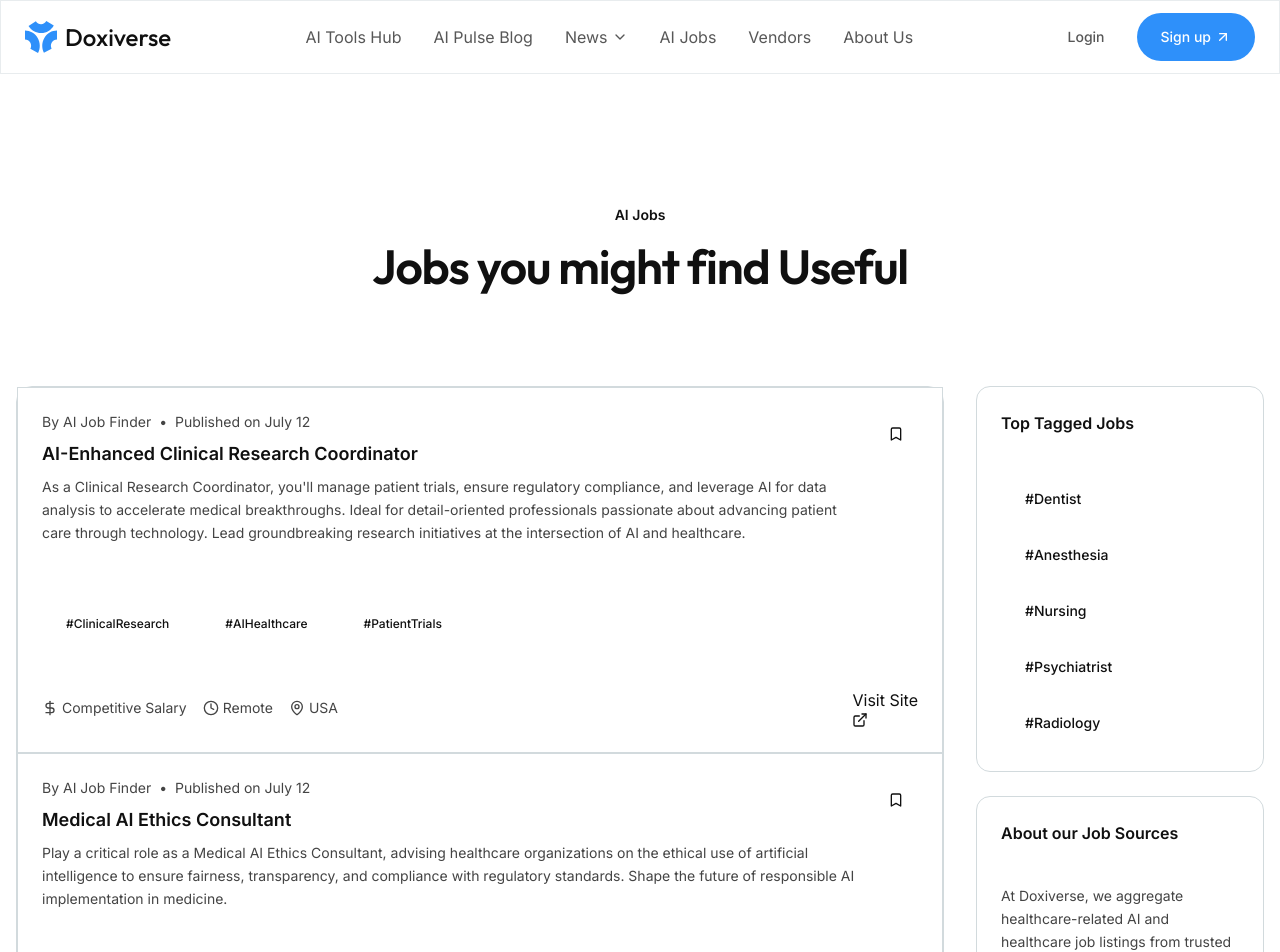
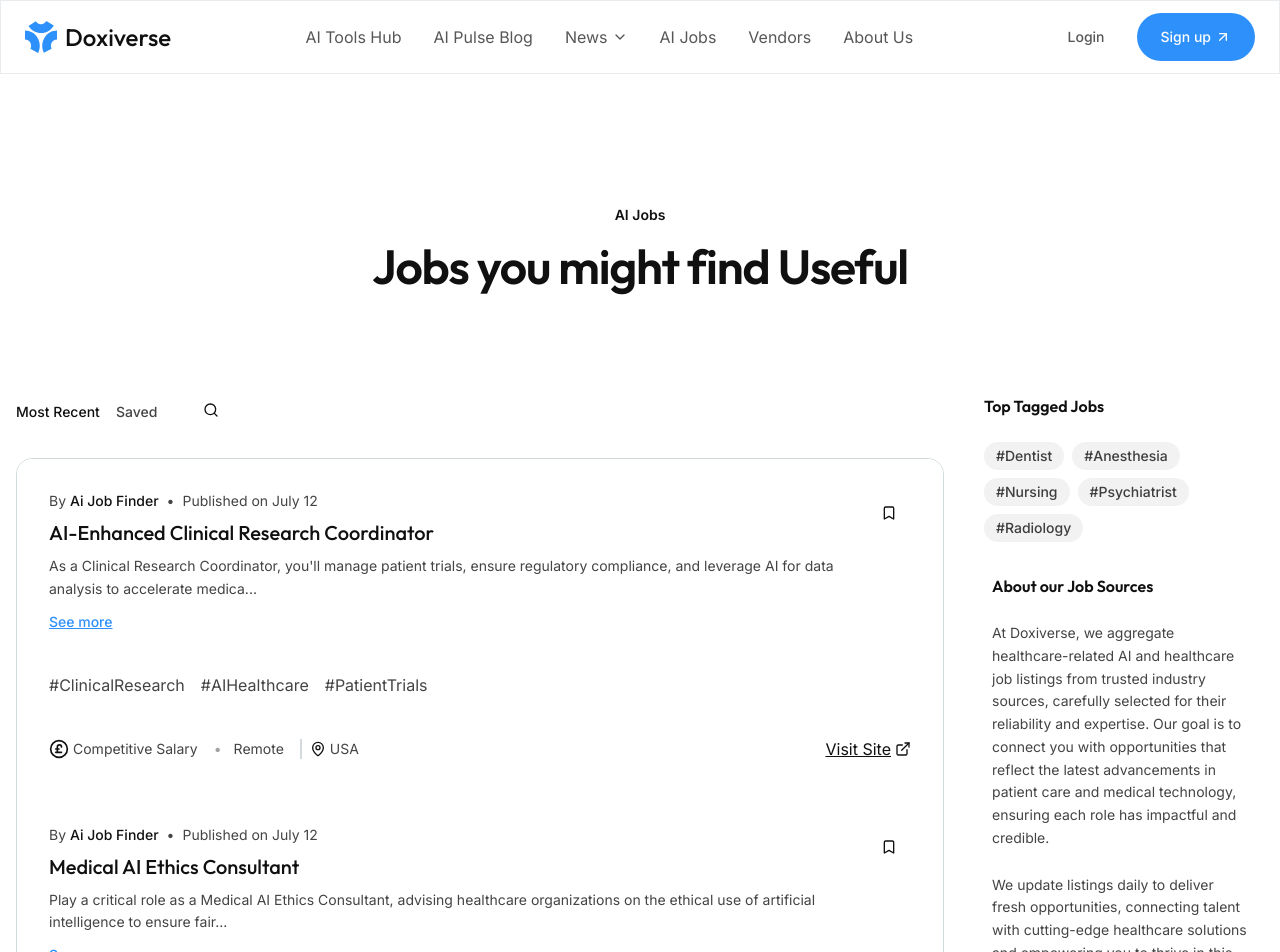
Before and after one commit to doxiversellc-create/front-end, a Next.js app: page /ai-jobs in a window 1280 px wide. Shown: the top 952 px of the page. Built offline with nearby package versions, Linux system fonts and the light colour scheme.

Commit message:
add filter functionality

```diff
--- a/app/ai-jobs/_components/JobCard.tsx
+++ b/app/ai-jobs/_components/JobCard.tsx
@@ -1,6 +1,9 @@
+"use client";
+
 import { Button } from "@/components/ui/button";
 import { Card } from "@/components/ui/card";
-import { Bookmark, Clock, DollarSign, ExternalLink, MapPin } from "lucide-react";
+import { Bookmark, CirclePoundSterling, ExternalLink, MapPin } from "lucide-react";
+import { useState } from "react";
 
 interface JobCardProps {
   title: string;
@@ -11,46 +14,62 @@ interface JobCardProps {
   location: string;
   type: string;
   publishedDate: string;
+  author: string;
 }
 
 const JobCard = ({
   title,
-  //   company,
   description,
   tags,
   salary,
   location,
   type,
   publishedDate,
+  author,
 }: JobCardProps) => {
+  const [expanded, setExpanded] = useState(false);
+  const maxChars = 150;
+
+  const shouldTruncate = description.length > maxChars;
+  const displayedText = expanded ? description : description.slice(0, maxChars);
+
   return (
-    <Card className="p-6 border-b hover:shadow-[var(--job-card-hover-shadow)] transition-all duration-200 bg-card rounded-none">
+    <Card className="p-8 border-0 rounded-none">
       <div className="flex justify-between items-start mb-4">
         <div className="flex-1">
           <div className="flex items-center text-sm text-muted-foreground mb-2">
-            <span>By AI Job Finder</span>
+            <span>
+              By <span className="font-medium text-foreground">{author}</span>
+            </span>
             <span className="mx-2">•</span>
             <span>Published on {publishedDate}</span>
           </div>
-          <h3 className="text-lg font-semibold mb-2 hover:text-brand cursor-pointer transition-colors">
+          <h2 className="text-xl font-outfit font-medium mb-2 cursor-pointer transition-colors">
             {title}
-          </h3>
-          <p className="text-muted-foreground text-sm leading-relaxed mb-4">{description}</p>
+          </h2>
+          <p className="text-muted-foreground text-sm leading-relaxed mb-2">
+            {displayedText}
+            {!expanded && shouldTruncate && "..."}
+          </p>
+          {shouldTruncate && (
+            <button
+              className="text-primary text-sm font-medium underline "
+              onClick={() => setExpanded(prev => !prev)}
+            >
+              {expanded ? "See less" : "See more"}
+            </button>
+          )}
         </div>
         <Button variant="ghost" size="icon" className="ml-4 shrink-0">
           <Bookmark className="h-4 w-4" />
         </Button>
       </div>
 
-      <div className="flex flex-wrap gap-2 mb-4">
-        {tags.map((tag, index) => (
-          <Button
-            key={index}
-            variant="secondary"
-            className="bg-tag-bg text-tag-text hover:bg-tag-bg/80 text-xs font-medium"
-          >
+      <div className="flex flex-wrap gap-4 mb-4">
+        {tags.map(tag => (
+          <span className="text-muted-foreground" key={tag}>
             #{tag}
-          </Button>
+          </span>
         ))}
       </div>
 
@@ -58,20 +77,20 @@ const JobCard = ({
         <div className="flex items-center space-x-4 text-sm text-muted-foreground">
           {salary && (
             <div className="flex items-center space-x-1">
-              <DollarSign className="h-4 w-4" />
+              <CirclePoundSterling className="h-5 w-5 text-foreground" />
               <span>{salary}</span>
             </div>
           )}
           <div className="flex items-center space-x-1">
-            <Clock className="h-4 w-4" />
-            <span>{type}</span>
+            <span className="text-muted-foreground/50">•</span>
+            <span className="pl-2">{type}</span>
           </div>
-          <div className="flex items-center space-x-1">
-            <MapPin className="h-4 w-4" />
+          <div className="flex items-center space-x-1 border-l-2 pl-2">
+            <MapPin className="h-4 w-4 text-foreground" />
             <span>{location}</span>
           </div>
         </div>
-        <span className="text-brand border-brand hover:bg-brand hover:text-white">
+        <span className="text-brand border-brand hover:bg-brand underline flex items-center gap-1 cursor-pointer">
           <span>Visit Site</span>
           <ExternalLink className="w-4 h-4" />
         </span>
--- a/app/ai-jobs/_components/JobFilters.tsx
+++ b/app/ai-jobs/_components/JobFilters.tsx
@@ -1,21 +1,35 @@
-/* eslint-disable no-unused-vars */
 "use client";
 import { Button } from "@/components/ui/button";
 import { Input } from "@/components/ui/input";
 import { Search, X } from "lucide-react";
+import { useRouter, useSearchParams } from "next/navigation";
 import { useState } from "react";
 
-interface JobFiltersProps {
-  activeFilter: string;
-  onFilterChange: (filter: string) => void;
-}
+const JobFilters = () => {
+  const router = useRouter();
+  const searchParams = useSearchParams();
+  const [showSearch, setShowSearch] = useState(false);
 
-const JobFilters = ({ activeFilter, onFilterChange }: JobFiltersProps) => {
-  const [showSearch, setShowSearch] = useState(false);
+  // Read current filter & query from URL
+  const activeFilter = searchParams.get("filter") || "recent";
+  const query = searchParams.get("q") || "";
+
   const filters = [
     { id: "recent", label: "Most Recent" },
     { id: "saved", label: "Saved" },
   ];
+
+  const updateParams = (key: string, value: string | null) => {
+    const params = new URLSearchParams(searchParams.toString());
+    if (value) {
+      params.set(key, value);
+    } else {
+      params.delete(key);
+    }
+    // Reset to first page on filter/search change
+    params.set("page", "1");
+    router.push(`?${params.toString()}`);
+  };
 
   return (
     <div className="mb-6">
@@ -29,11 +43,12 @@ const JobFilters = ({ activeFilter, onFilterChange }: JobFiltersProps) => {
                 ? "text-foreground after:absolute after:bottom-0 after:left-0 after:right-0 after:h-0.5 after:bg-brand"
                 : "text-muted-foreground"
             }`}
-            onClick={() => onFilterChange(filter.id)}
+            onClick={() => updateParams("filter", filter.id)}
           >
             {filter.label}
           </Button>
         ))}
+
         <div className="flex items-center ml-4">
           {!showSearch ? (
             <Button
@@ -47,11 +62,20 @@ const JobFilters = ({ activeFilter, onFilterChange }: JobFiltersProps) => {
           ) : (
             <div className="relative flex items-center">
               <Search className="absolute left-3 top-1/2 transform -translate-y-1/2 h-4 w-4 text-muted-foreground" />
-              <Input placeholder="Search jobs..." className="pl-10 pr-10 w-64" autoFocus />
+              <Input
+                placeholder="Search jobs..."
+                className="pl-10 pr-10 w-64"
+                defaultValue={query}
+                autoFocus
+                onChange={e => updateParams("q", e.target.value)}
+              />
               <Button
                 variant="ghost"
                 size="icon"
-                onClick={() => setShowSearch(false)}
+                onClick={() => {
+                  setShowSearch(false);
+                  updateParams("q", null);
+                }}
                 className="absolute right-1 h-8 w-8"
               >
                 <X className="h-4 w-4" />
--- a/app/ai-jobs/_components/JobsList.tsx
+++ b/app/ai-jobs/_components/JobsList.tsx
@@ -1,25 +1,74 @@
 "use client";
-import { useState } from "react";
-import { Pagination } from "../../../components/Pagination";
+import { Pagination } from "@/components/Pagination";
+import { useRouter, useSearchParams } from "next/navigation";
+import { useEffect, useRef } from "react";
 import { Job } from "./../data/jobsData";
 import JobCard from "./JobCard";
+import JobFilters from "./JobFilters";
 
 export default function JobsList({ jobsData }: { jobsData: Job[] }) {
-  // const [activeFilter, setActiveFilter] = useState("recent");
-  const [currentPage, setCurrentPage] = useState(1);
-  const jobsPerPage = 2;
+  const searchParams = useSearchParams();
+  const router = useRouter();
+  const newsSectionRef = useRef<HTMLDivElement>(null);
 
-  const totalPages = Math.ceil(jobsData.length / jobsPerPage);
-  const currentJobs = jobsData.slice((currentPage - 1) * jobsPerPage, currentPage * jobsPerPage);
+  // 🔹 Filters
+  const activeFilter = searchParams.get("filter") || "recent";
+  const query = searchParams.get("q")?.toLowerCase() || "";
+
+  // 🔹 Pagination
+  const currentPage = parseInt(searchParams.get("page") || "1", 10);
+  const PAGE_SIZE = 2;
+
+  // Apply filters
+  let filteredJobs = jobsData;
+
+  if (activeFilter === "saved") {
+    filteredJobs = jobsData.filter(job => job.isSaved); // you’ll need a field for saved jobs
+  }
+
+  if (query) {
+    filteredJobs = filteredJobs.filter(
+      job =>
+        job.title.toLowerCase().includes(query) ||
+        job.description.toLowerCase().includes(query) ||
+        job.tags.some(tag => tag.toLowerCase().includes(query))
+    );
+  }
+
+  const totalPages = Math.ceil(filteredJobs.length / PAGE_SIZE);
+  const paginatedData = filteredJobs.slice((currentPage - 1) * PAGE_SIZE, currentPage * PAGE_SIZE);
+
+  const handlePageChange = (page: number) => {
+    const params = new URLSearchParams(searchParams.toString());
+    params.set("page", page.toString());
+    router.push(`?${params.toString()}`, { scroll: false });
+  };
+
+  // Scroll to section when page changes
+  useEffect(() => {
+    if (newsSectionRef.current) {
+      const yOffset = -120; // offset for sticky header
+      const y = newsSectionRef.current.getBoundingClientRect().top + window.scrollY + yOffset;
+      window.scrollTo({ top: y, behavior: "instant" });
+    }
+  }, [currentPage]);
 
   return (
     <div className="lg:col-span-3">
-      <div className="space-y-0 border rounded-2xl">
-        {currentJobs.map(job => (
+      <JobFilters />
+      <div
+        ref={newsSectionRef}
+        className="border border-border rounded-2xl overflow-hidden divide-y divide-border divide-opacity-100"
+      >
+        {paginatedData.map(job => (
           <JobCard key={job.id} {...job} />
         ))}
       </div>
-      <Pagination currentPage={currentPage} onPageChange={setCurrentPage} totalPages={totalPages} />
+      <Pagination
+        currentPage={currentPage}
+        onPageChange={handlePageChange}
+        totalPages={totalPages}
+      />
     </div>
   );
 }
--- a/app/ai-jobs/_components/Sidebar.tsx
+++ b/app/ai-jobs/_components/Sidebar.tsx
@@ -1,29 +1,27 @@
-import { Button } from "@/components/ui/button";
 import { Card } from "@/components/ui/card";
 
 const Sidebar = () => {
   const topTags = ["#Dentist", "#Anesthesia", "#Nursing", "#Psychiatrist", "#Radiology"];
 
   return (
-    <aside className="space-y-6">
-      <Card className="p-6">
-        <h3 className="font-semibold mb-4">Top Tagged Jobs</h3>
+    <aside className="space-y-2">
+      <Card className="p-2 shadow-none border-none">
+        <h3 className="font-semibold font-outfit">Top Tagged Jobs</h3>
         <div className="flex flex-wrap gap-2">
-          {topTags.map((tag, index) => (
-            <Button
-              key={index}
-              variant="secondary"
-              className="bg-tag-bg text-tag-text hover:bg-tag-bg/80 cursor-pointer transition-colors"
+          {topTags.map(tag => (
+            <span
+              key={tag}
+              className="px-3 py-1 bg-secondary text-secondary-foreground/80 rounded-full text-xs md:text-sm font-medium transition-colors hover:bg-secondary/80"
             >
               {tag}
-            </Button>
+            </span>
           ))}
         </div>
       </Card>
 
-      <Card className="p-6">
-        <h3 className="font-semibold mb-4">About our Job Sources</h3>
-        <p className="text-sm text-muted-foreground leading-relaxed mb-4">
+      <Card className="p-4 shadow-none border-none">
+        <h3 className="font-semibold font-outfit">About our Job Sources</h3>
+        <p className="text-sm text-muted-foreground leading-relaxed">
           At Doxiverse, we aggregate healthcare-related AI and healthcare job listings from trusted
           industry sources, carefully selected for their reliability and expertise. Our goal is to
           connect you with opportunities that reflect the latest advancements in patient care and
@@ -33,13 +31,13 @@ const Sidebar = () => {
           We update listings daily to deliver fresh opportunities, connecting talent with
           cutting-edge healthcare solutions and empowering you to thrive in this evolving field.
         </p>
-        <div className="mt-4 pt-4 border-t border-border">
+        <div className="">
           <div className="flex space-x-4 text-xs text-muted-foreground">
-            <a href="#" className="hover:text-foreground transition-colors">
+            <a href="/terms" className="hover:text-foreground transition-colors">
               Terms of Use
             </a>
             <span>•</span>
-            <a href="#" className="hover:text-foreground transition-colors">
+            <a href="/privacy-policy" className="hover:text-foreground transition-colors">
               Privacy Policy
             </a>
           </div>
--- a/app/ai-jobs/data/jobsData.ts
+++ b/app/ai-jobs/data/jobsData.ts
@@ -8,6 +8,8 @@ export interface Job {
   location: string;
   type: string;
   publishedDate: string;
+  author: string;
+  isSaved: boolean;
 }
 
 export const jobsData: Job[] = [
@@ -22,6 +24,8 @@ export const jobsData: Job[] = [
     location: "USA",
     type: "Remote",
     publishedDate: "July 12",
+    author: "Ai Job Finder",
+    isSaved: false,
   },
   {
     id: "2",
@@ -34,6 +38,9 @@ export const jobsData: Job[] = [
     location: "USA",
     type: "Part-Time",
     publishedDate: "July 12",
+    isSaved: false,
+
+    author: "Ai Job Finder",
   },
   {
     id: "3",
@@ -46,6 +53,9 @@ export const jobsData: Job[] = [
     location: "USA",
     type: "Part-Time",
     publishedDate: "July 12",
+    isSaved: true,
+
+    author: "Ai Job Finder",
   },
   {
     id: "4",
@@ -58,6 +68,9 @@ export const jobsData: Job[] = [
     location: "USA",
     type: "Part-Time",
     publishedDate: "July 12",
+    isSaved: false,
+
+    author: "Ai Job Finder",
   },
   {
     id: "5",
@@ -70,5 +83,8 @@ export const jobsData: Job[] = [
     location: "USA",
     type: "Part-Time",
     publishedDate: "July 12",
+    isSaved: true,
+
+    author: "Ai Job Finder",
   },
 ];
```
